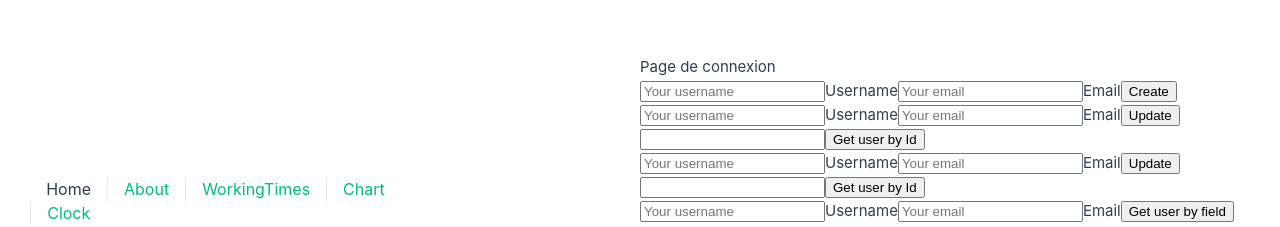
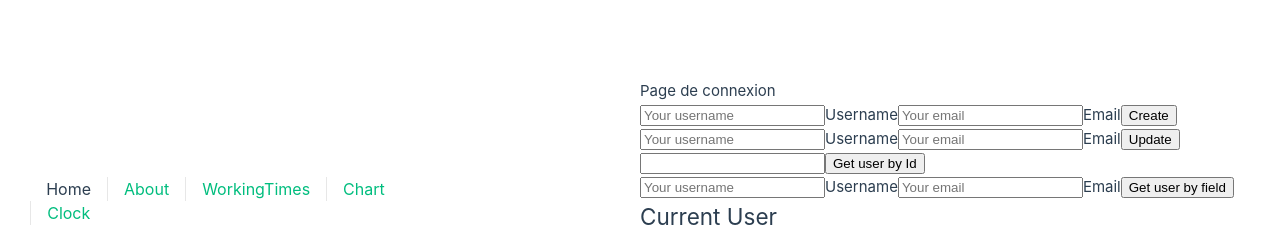
Before and after one commit to JSeccia/time_manager, a Vue app in the folder front/web/time-manager/: page / in a window 1280 px wide. Shown: the part 207-434 px from the top of the page. Built offline with nearby package versions, Linux system fonts and the light colour scheme.

Commit message:
remove useless form

```diff
--- a/front/web/time-manager/src/components/User.vue
+++ b/front/web/time-manager/src/components/User.vue
@@ -18,28 +18,6 @@
     <input type="submit" id="user_submit" value="Create" />
   </form>
   <form @submit="onSubmitUpdate">
-    <input
-      type="text"
-      v-model="username"
-      id="username_input"
-      placeholder="Your username"
-    />
-    <label for="username_input">Username</label>
-    <input
-      type="text"
-      id="email_input"
-      placeholder="Your email"
-      v-model="email"
-    />
-    <label for="email_input">Email</label>
-    <input type="submit" id="user_submit" value="Update" />
-  </form>
-  <form @submit="getUserById">
-    <input type="text" id="get_user" v-model="userId" />
-    <label for="get_user" placeholder="enter user id"></label>
-    <input type="submit" value="Get user by Id" />
-  </form>
-  <form @submit="getUserByFields">
     <input
       type="text"
       v-model="username"
```
